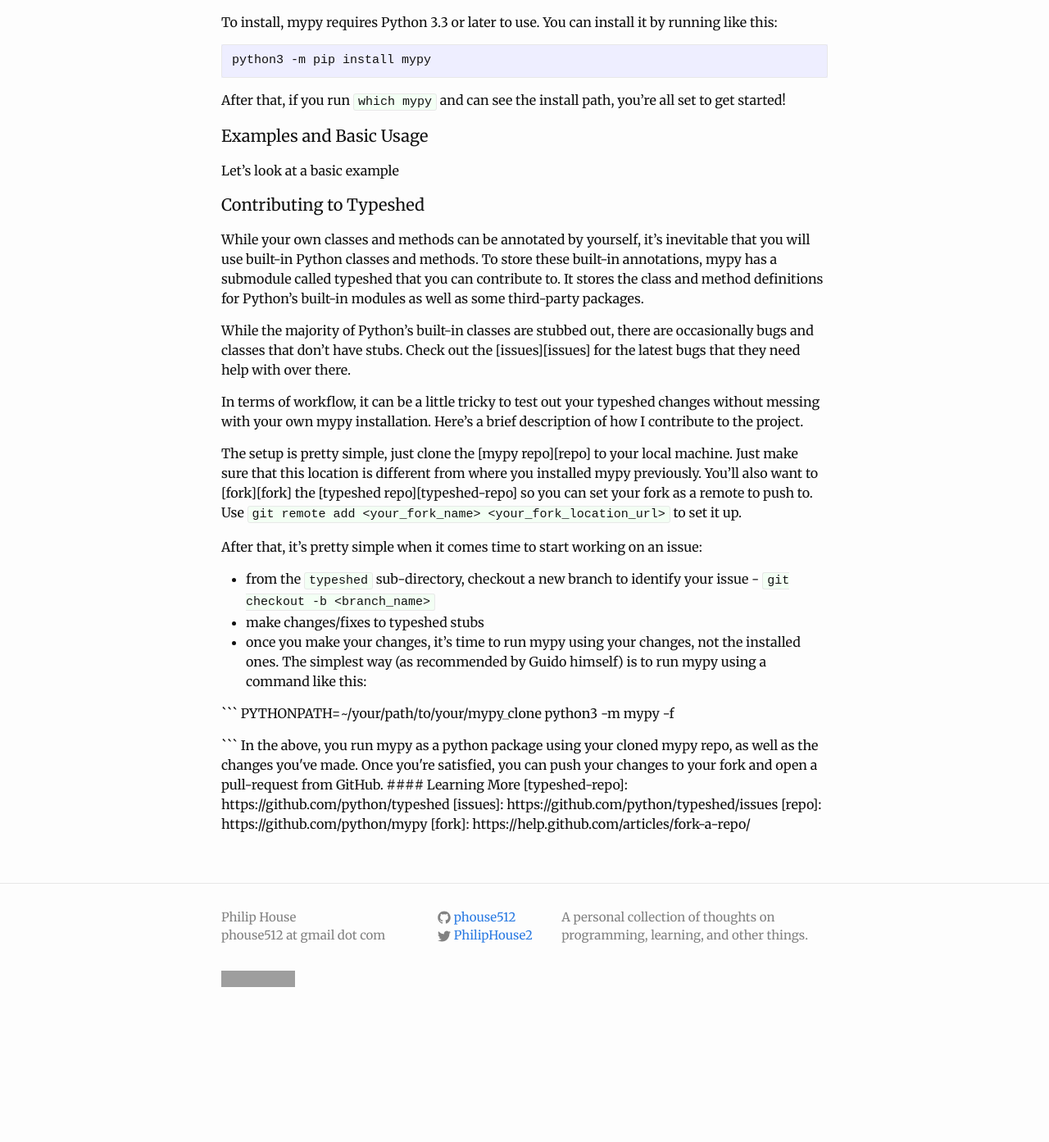
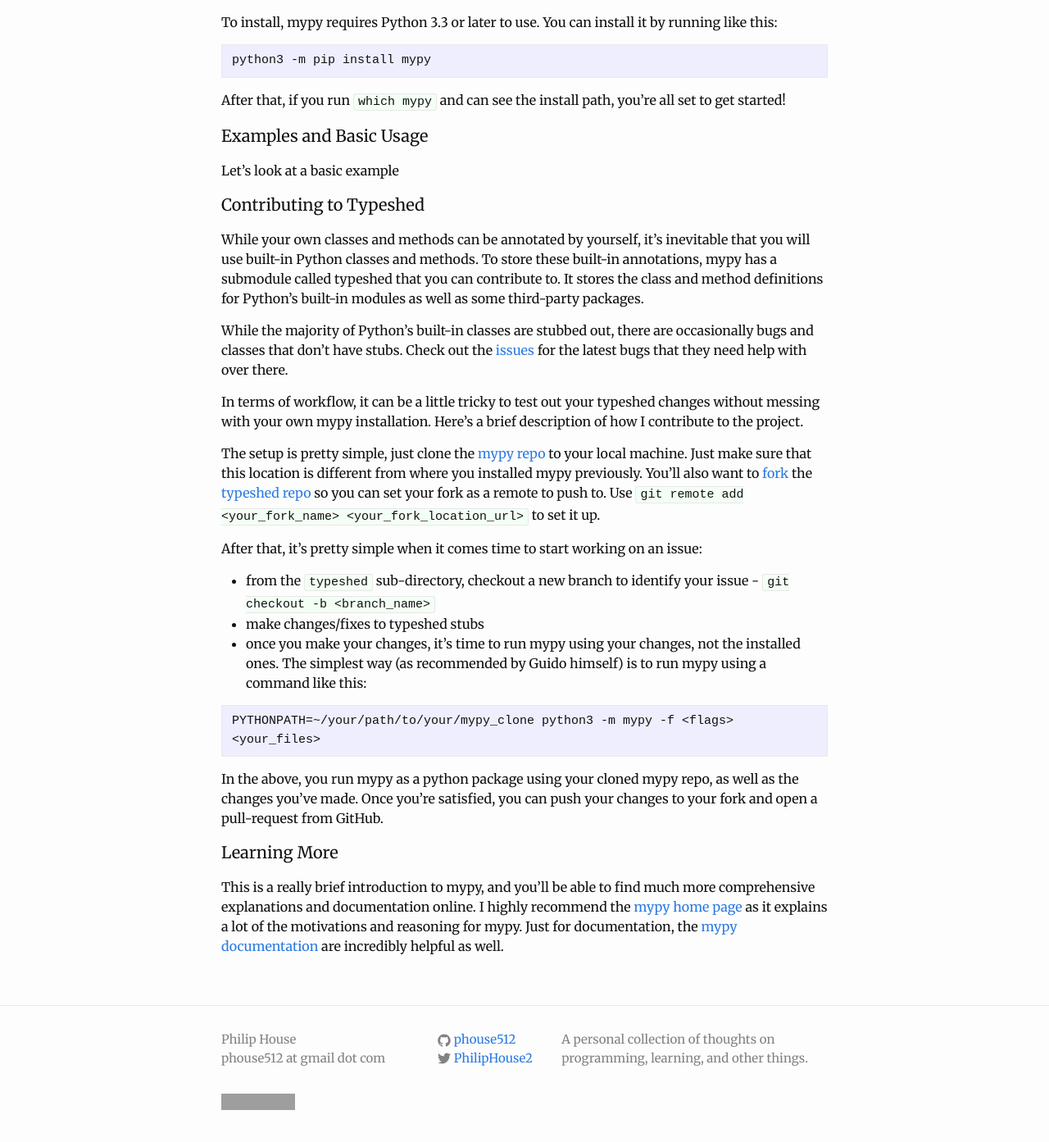
Before and after one commit to phouse512/blog, a Jekyll site: the page built from _posts/2017-01-14-useful-tools-1-mypy.markdown, in a window 1280 px wide and 1400 px high, scrolled down 896 px. Shown: the top 1393 px of the window at 82% size. Built offline with Jekyll 4.4.1, drawn with Linux system fonts in a browser that asks for light colours; a script that is not in the unit is left out; comment, search, counter and statistics services are not loaded; before the commit the page ends 2146 px from its top, so only the background shows below that; grey boxes are pictures that could not be loaded.

Commit message:
more progress

````diff
--- a/_posts/2017-01-14-useful-tools-1-mypy.markdown
+++ b/_posts/2017-01-14-useful-tools-1-mypy.markdown
@@ -71,8 +71,8 @@
 
 The setup is pretty simple, just clone the [mypy repo][repo] to your local
 machine. Just make sure that this location is different from where you
-installed mypy previously. You'll also want to [fork][fork] the [typeshed
-repo][typeshed-repo] so you can set your fork as a remote to push to. Use `git
+installed mypy previously. You'll also want to [fork][fork] the [typeshed repo][typeshedrepo]
+so you can set your fork as a remote to push to. Use `git
 remote add <your_fork_name> <your_fork_location_url>` to set it up.
 
 After that, it's pretty simple when it comes time to start working on an issue:
@@ -84,7 +84,8 @@
   installed ones. The simplest way (as recommended by Guido himself) is to run
   mypy using a command like this:
 
-``` PYTHONPATH=~/your/path/to/your/mypy_clone python3 -m mypy -f <flags>
+```
+PYTHONPATH=~/your/path/to/your/mypy_clone python3 -m mypy -f <flags>
 <your_files>
 ```
 
@@ -95,7 +96,15 @@
 
 #### Learning More
 
-[typeshed-repo]: https://github.com/python/typeshed
+This is a really brief introduction to mypy, and you'll be able to find much
+more comprehensive explanations and documentation online. I highly recommend
+the [mypy home page][homepage] as it explains a lot of the motivations and
+reasoning for mypy. Just for documentation, the [mypy documentation][docs] are
+incredibly helpful as well.
+
+[docs]: http://mypy.readthedocs.io/en/latest/index.html
+[homepage]: http://www.mypy-lang.org/
+[typeshedrepo]: https://github.com/python/typeshed
 [issues]: https://github.com/python/typeshed/issues
 [repo]: https://github.com/python/mypy
 [fork]: https://help.github.com/articles/fork-a-repo/
````
